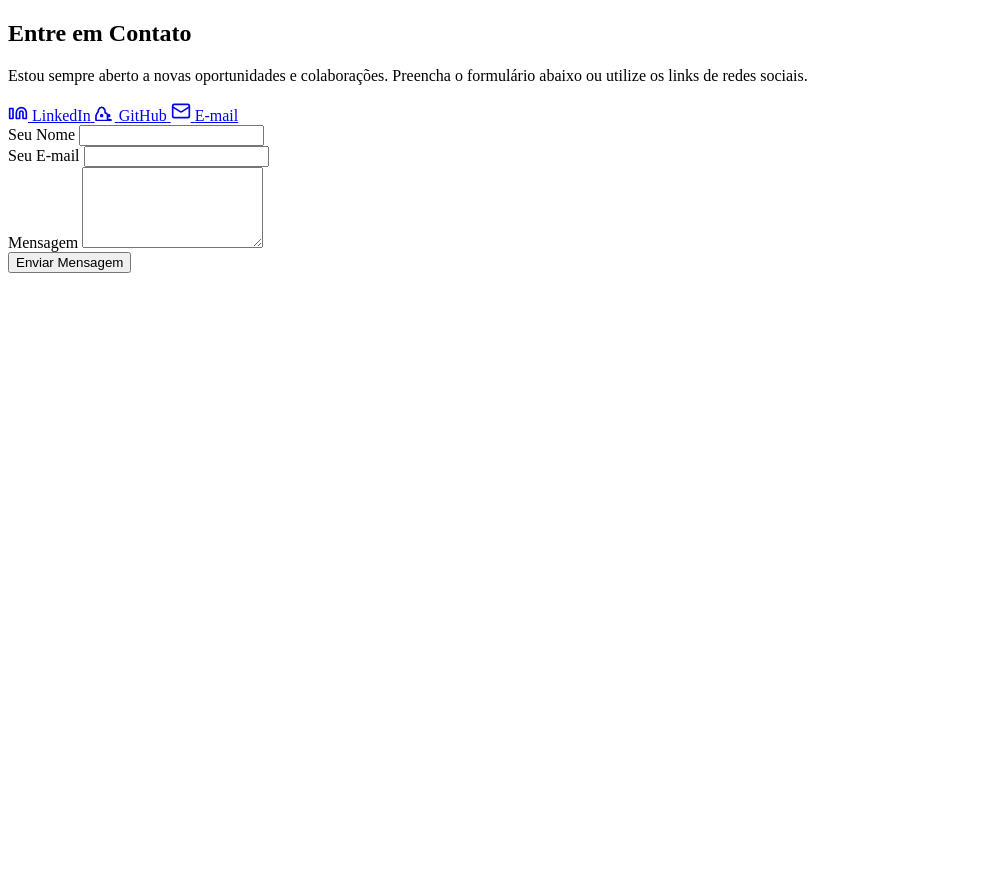
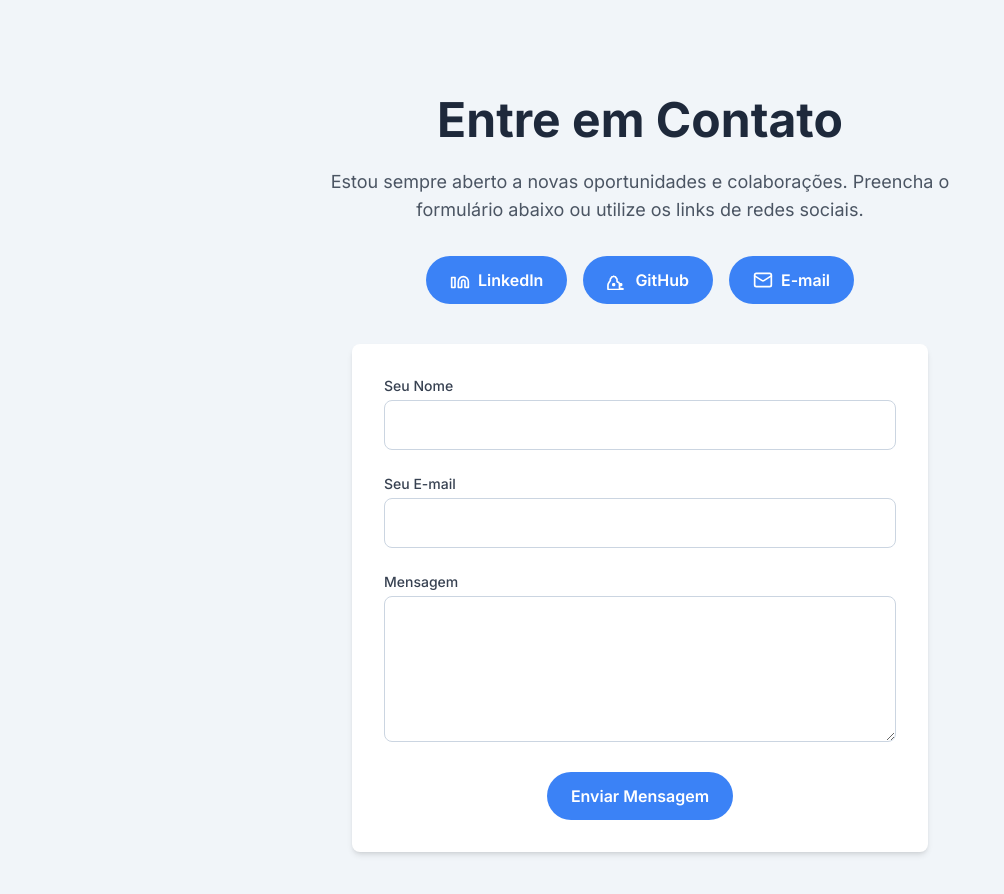
Before and after one commit to JF-Andrade/JF-Andrade.github.io, a plain HTML site: page contact.html in a window 1280 px wide. Shown: the whole page, without its empty margins (0-1004 px from the left). Before the commit the page ends 800 px from the top, so only its background shows below. Drawn offline with nearby package versions, Linux system fonts and the light colour scheme.

Commit message:
Update contact.html

```diff
--- a/contact.html
+++ b/contact.html
@@ -1,7 +1,16 @@
 <!DOCTYPE html>
 <html lang="pt-br">
 <head>
+    <meta charset="UTF-8">
+    <meta name="viewport" content="width=device-width, initial-scale=1.0">
     <title>Contato - Jordão</title>
+    <!-- Inclui o Tailwind CSS para um estilo moderno e responsivo -->
+    <script src="https://cdn.tailwindcss.com"></script>
+    <link rel="preconnect" href="https://fonts.googleapis.com">
+    <link rel="preconnect" href="https://fonts.gstatic.com" crossorigin>
+    <link href="https://fonts.googleapis.com/css2?family=Inter:wght@300;400;500;600;700&display=swap" rel="stylesheet">
+    <!-- Link para o arquivo CSS separado -->
+    <link rel="stylesheet" href="assets/css/main.css">
 </head>
 <body class="antialiased">
 
```
